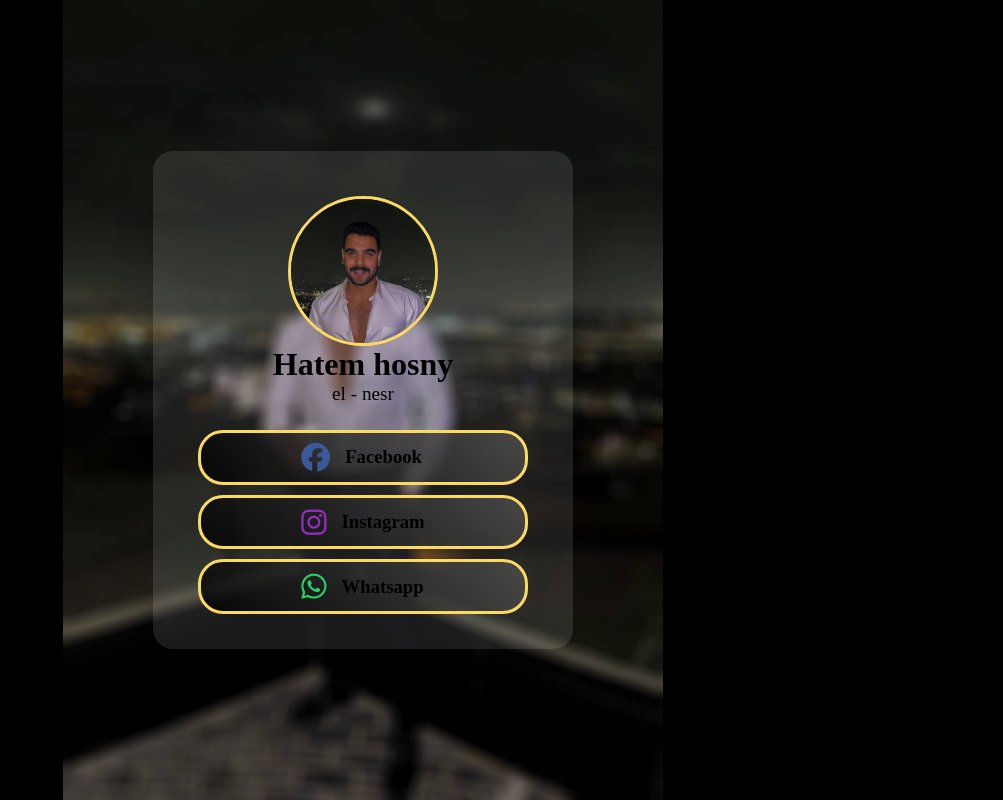
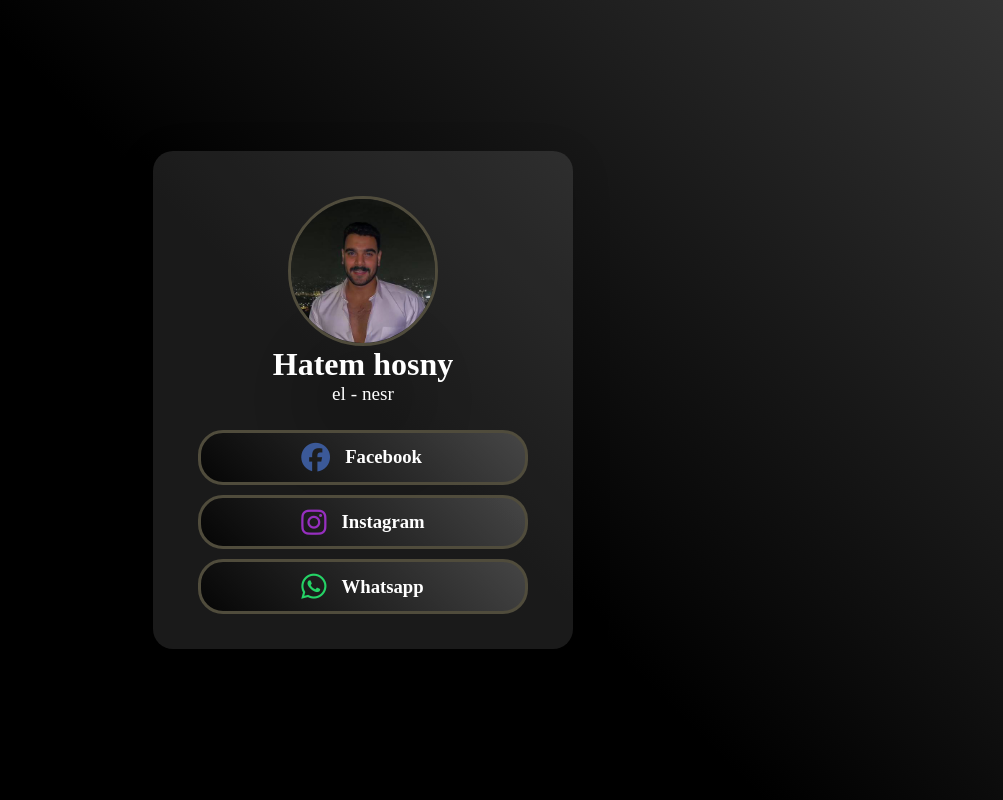
Before and after one commit to lordysad/card, a plain HTML site: page index.html in a window 1280 px wide. Shown: the whole page, without its empty margins (277-1280 px from the left). Drawn offline with Linux system fonts and the light colour scheme.

Commit message:
uploaded

```diff
--- a/css/style.css
+++ b/css/style.css
@@ -9,11 +9,12 @@ body {
     display: flex;
     justify-content: center;
     align-items: center;
-    background-image: url(../image/image.jpg);
+    background-image: linear-gradient(45deg, black, black , rgba(255, 255, 255, 0.2));
     background-size: contain;
     background-color: black;
     background-repeat: no-repeat;
     background-position: center;
+    color: white;
 
 }
 
@@ -37,7 +38,7 @@ body {
     width: 150px;
     height: 150px;
     object-fit: cover;
-    border: 3px solid #fbda61;
+    border: 3px solid #504c3c;
     margin-top: 15px;
     box-shadow: 0 8pc 50px -6px rgba(0, 0, 0, 0.1);
     border-radius: 50%;
@@ -69,10 +70,10 @@ body {
     padding: 10px 100px;
     margin: 5px;
     background: linear-gradient(45deg, rgba(0, 0, 0, 0.8), rgba(80, 80, 80, 0.8));
-    color: black;
+    color: white;
     text-decoration: none;
     cursor: pointer;
-    border: 3px solid #fbda61;
+    border: 3px solid #504c3c;
     border-radius: 25px;
     -webkit-border-radius: 25px;
     -moz-border-radius:25px ;
```
